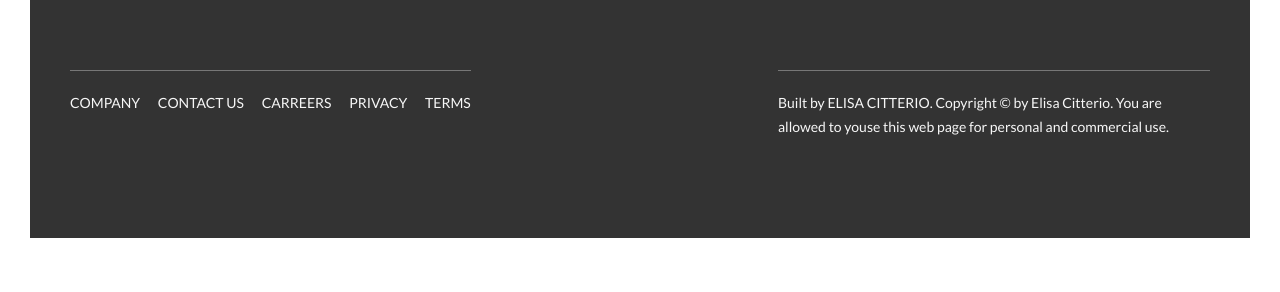
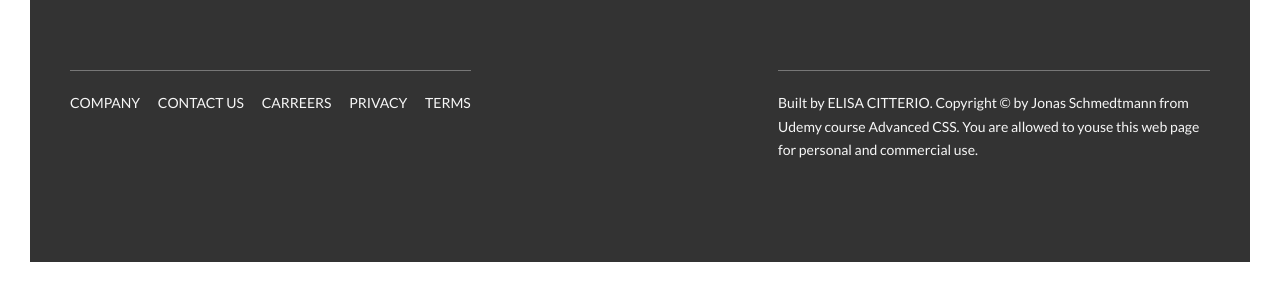
Before and after one commit to elyflower2001/Natours, a website: page index.html in a window 1280 px wide. Shown: the part 5854-6146 px from the top of the page. Before the commit the page ends 6122 px from the top, so only its background shows below. Drawn offline with Linux system fonts and the light colour scheme.

Commit message:
modified copyright

```diff
--- a/index.html
+++ b/index.html
@@ -357,7 +357,7 @@
                 </div>
                 <div class="col-1-of-2">
                     <p class="footer__copyright">
-                        Built by <a href="#" class="footer__link">Elisa Citterio</a>. Copyright &copy; by Elisa Citterio. You are allowed to youse this web page for personal and commercial use.
+                        Built by <a href="#" class="footer__link">Elisa Citterio</a>. Copyright &copy; by Jonas Schmedtmann from Udemy course Advanced CSS. You are allowed to youse this web page for personal and commercial use.
                     </p>
                 </div>
             </div>
```
